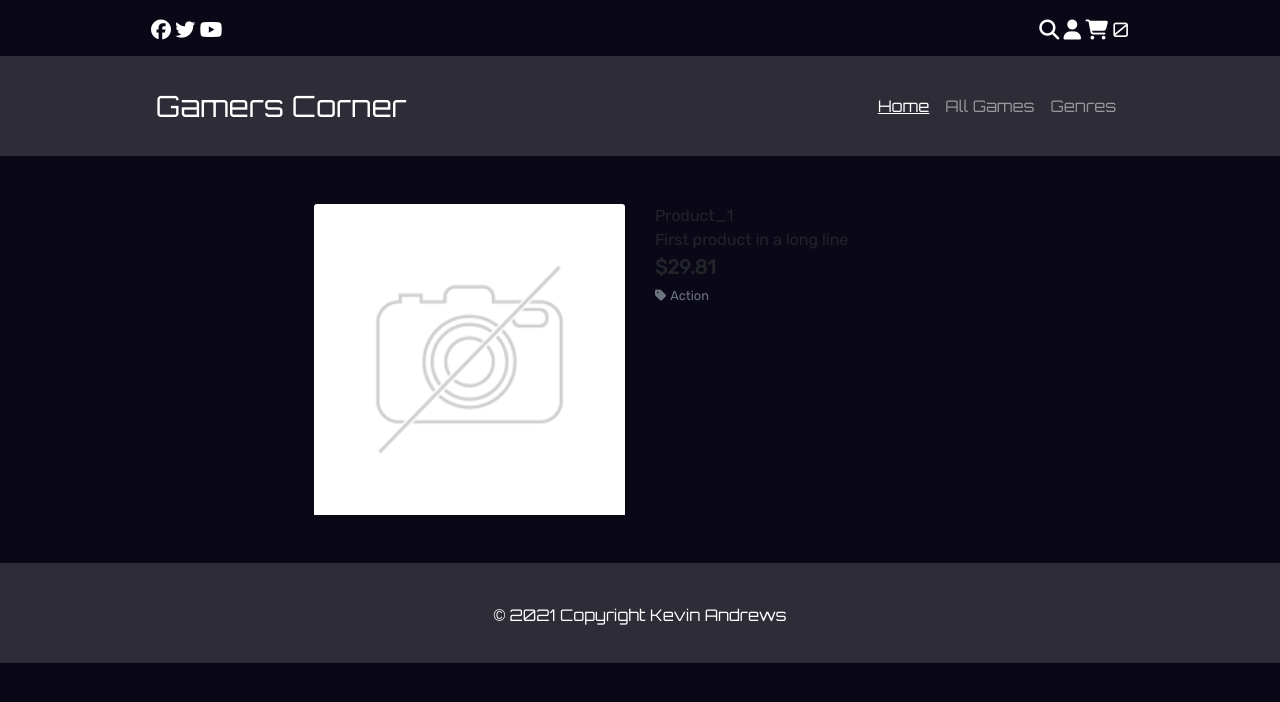
After one commit to Code-Institute-Submissions/KevAndrews-Milestone_Project_4_DecResub, a Django app: page /games/1 in a window 1280 px wide. The commit adds this page. Shown: the top 702 px of the page. Run offline with Django 3.2, Linux system fonts and the light colour scheme; data comes from the database, SQL or seed files in the repository; some libraries are stand-ins or nearby versions.

Commit message:
Add games page to display all game Add games detail pages

```diff
--- /dev/null
+++ b/products/templates/products/game_detail.html
@@ -0,0 +1,36 @@
+{% extends "base.html" %}
+{% load static %}
+
+{% block content %}
+<div class="container">
+    <div class="row">
+        <div class="col-12 col-md-6 col-lg-4 offset-lg-2">
+            <div class="image-container my-5">
+                {% if game.image %}
+                    <a href="{{ game.image.url }}" target="_blank">
+                        <img class="card-img-top img-fluid" src="{{ game.image.url }}" alt="{{ game.name }}">
+                    </a>
+                    {% else %}
+                    <a href="">
+                        <img class="card-img-top img-fluid" src="{{ MEDIA_URL }}noimage.png" alt="{{ game.name }}">
+                    </a>
+                {% endif %}
+            </div>
+        </div>
+        <div class="col-12 col-md-6 col-lg-4">
+            <div class="product-details-container mb-5 mt-md-5">
+                <p class="mb-0">{{ game.name }}</p>
+                <p class="mb-0">{{ game.description }}</p>
+                <p class="lead mb-0 text-left font-weight-bold">${{ game.price }}</p>
+                {% if game.category %}
+                <p class="small mt-1 mb-0">
+                    <a class="text-muted" href="{% url 'games' %}?category={{ game.category.name }}">
+                        <i class="fas fa-tag mr-1"></i>{{ game.category.friendly_name }}
+                    </a>
+                </p>
+                {% endif %}
+            </div>
+        </div>
+    </div>
+</div>
+{% endblock %}
--- a/products/urls.py
+++ b/products/urls.py
@@ -2,8 +2,9 @@
 URLs for Games / Products App
 """
 from django.urls import path
-from products.views import AllGames
+from products.views import AllGames, GameDetail
 
 urlpatterns = [
     path('', AllGames.as_view(), name='games'),
+    path('<game_id>', GameDetail.as_view(), name='game_detail'),
 ]
--- a/products/views.py
+++ b/products/views.py
@@ -2,7 +2,7 @@
 Class views for the Games / Products
 """
 from django.views import View
-from django.shortcuts import render
+from django.shortcuts import render, get_object_or_404
 from .models import Game
 
 
@@ -26,3 +26,21 @@
         }
 
         return render(request, 'products/games.html', context)
+
+
+class GameDetail(View):
+    """
+    Class view for a Game's details
+    """
+
+    def get(self, request, game_id):
+        """
+        GET method for Game's details page
+        """
+        game = get_object_or_404(Game, pk=game_id)
+
+        context = {
+            'game': game,
+        }
+
+        return render(request, 'products/game_detail.html', context)
--- a/static/css/base_style.css
+++ b/static/css/base_style.css
@@ -86,3 +86,10 @@
         transition: left 500ms ease-in-out;
     }
 }
+
+/* Slightly larger container on xl screens - Code from Boutique Ado project */
+@media (min-width: 1200px) {
+    .container {
+      max-width: 80%;
+    }
+  }
--- a/templates/base.html
+++ b/templates/base.html
@@ -77,17 +77,17 @@
         <!-- Navigation -->
         <nav class="navbar navbar-expand-lg navbar-dark">
             <div class="container">
-                <a class="navbar-brand" href="#">Gamers Corner</a>
+                <a class="navbar-brand" href="/">Gamers Corner</a>
                 <button class="navbar-toggler" type="button" data-toggle="collapse" data-target="#main-nav" aria-controls="main-nav" aria-expanded="false" aria-label="Toggle navigation">
                     <span class="navbar-toggler-icon"></span>
                 </button>
                 <div class="collapse navbar-collapse" id="main-nav">
                     <ul class="navbar-nav mb-2 mb-lg-0 ml-auto">
                         <li class="nav-item">
-                            <a class="nav-link active" aria-current="page" href="#">Home</a>
+                            <a class="nav-link active" aria-current="page" href="/">Home</a>
                         </li>
                         <li class="nav-item">
-                            <a class="nav-link" href="#">All Games</a>
+                            <a class="nav-link" href="{% url 'games' %}">All Games</a>
                         </li>
                         <li class="nav-item">
                             <a class="nav-link" href="#">Genres</a>
```
Also changed, not shown: products/templates/products/games.html (+42 -4 lines), requirements.txt (+104 -0 lines).
